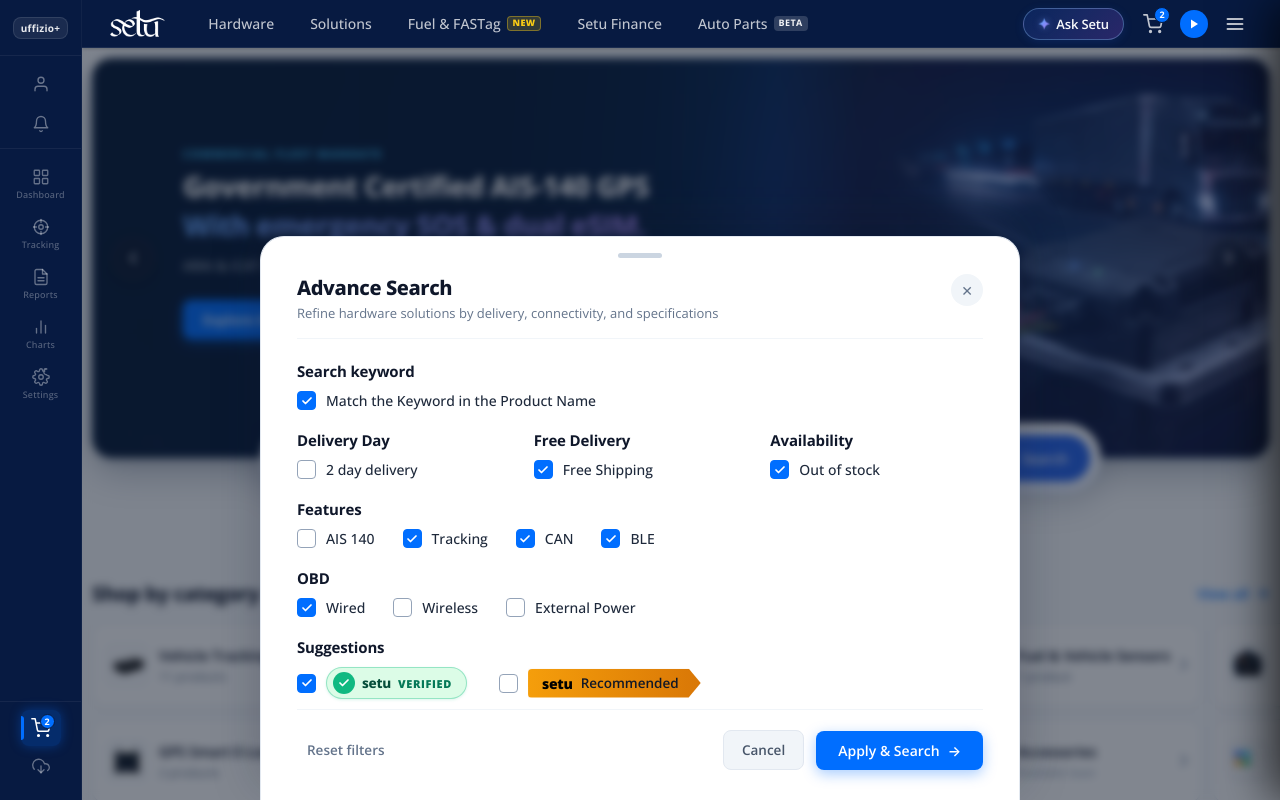
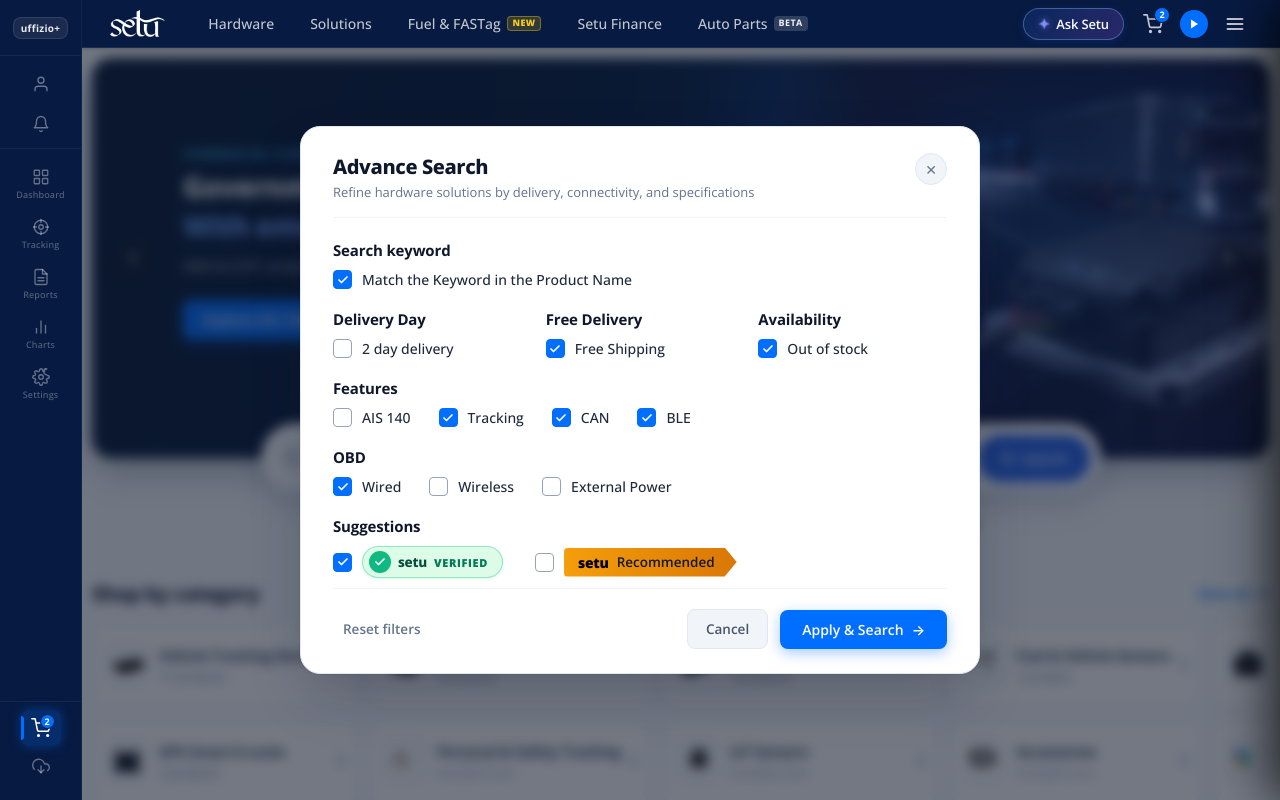
Before and after one commit to kinjal106/setu, a React (Vite) app: page / in a window 1280 px wide. Both pictures are taken after a click on the button 948 px from the left and 458 px from the top of the page. Built offline with nearby package versions, Linux system fonts and the light colour scheme.

Commit message:
Convert Advance Search from bottom sheet to centered web popup modal

```diff
--- a/src/pages/SetuHome/SetuHome.css
+++ b/src/pages/SetuHome/SetuHome.css
@@ -500,19 +500,21 @@
 }
 
 /* ────────────────────────────────────────────────────────────
-   ADVANCE SEARCH BOTTOM SHEET MODAL (Matches Reference Image 2)
+   ADVANCE SEARCH POPUP MODAL (Centered Web Dialog)
 ──────────────────────────────────────────────────────────── */
 .advance-sheet-backdrop {
   position: fixed;
   inset: 0;
-  background: rgba(15, 23, 42, 0.52);
-  backdrop-filter: blur(4px);
-  -webkit-backdrop-filter: blur(4px);
+  background: rgba(15, 23, 42, 0.58);
+  backdrop-filter: blur(6px);
+  -webkit-backdrop-filter: blur(6px);
   z-index: 10000;
   display: flex;
   justify-content: center;
-  align-items: flex-end;
-  animation: advanceBackdropFade 220ms ease both;
+  align-items: center;
+  padding: 24px 16px;
+  box-sizing: border-box;
+  animation: advanceBackdropFade 200ms ease both;
 }
 
 @keyframes advanceBackdropFade {
@@ -522,41 +524,47 @@
 
 .advance-sheet-panel {
   width: 100%;
-  max-width: 760px;
+  max-width: 680px;
   background: #FFFFFF;
   border: 1px solid #E2E8F0;
-  border-bottom: none;
-  border-top-left-radius: 24px;
-  border-top-right-radius: 24px;
-  box-shadow: 0 -16px 48px rgba(15, 23, 42, 0.25);
-  padding: 16px 36px 30px 36px;
+  border-radius: 20px;
+  box-shadow: 0 25px 60px -12px rgba(15, 23, 42, 0.28), 0 0 0 1px rgba(15, 23, 42, 0.05);
+  padding: 26px 32px 24px 32px;
   box-sizing: border-box;
-  max-height: 88vh;
+  max-height: min(88vh, 760px);
   overflow-y: auto;
-  animation: advanceSheetSlideUp 280ms cubic-bezier(0.16, 1, 0.3, 1) both;
+  animation: advanceModalScaleIn 240ms cubic-bezier(0.16, 1, 0.3, 1) both;
   display: flex;
   flex-direction: column;
-}
-
-@keyframes advanceSheetSlideUp {
+  position: relative;
+}
+
+@keyframes advanceModalScaleIn {
   from {
-    transform: translateY(100%);
-    opacity: 0.5;
+    transform: scale(0.94) translateY(8px);
+    opacity: 0;
   }
   to {
-    transform: translateY(0);
+    transform: scale(1) translateY(0);
     opacity: 1;
   }
 }
 
-/* Top Grab Handle */
-.advance-sheet-handle {
-  width: 44px;
-  height: 5px;
-  border-radius: 999px;
+.advance-sheet-panel::-webkit-scrollbar {
+  width: 6px;
+}
+
+.advance-sheet-panel::-webkit-scrollbar-track {
+  background: transparent;
+}
+
+.advance-sheet-panel::-webkit-scrollbar-thumb {
   background: #CBD5E1;
-  margin: 0 auto 16px;
-  flex-shrink: 0;
+  border-radius: 3px;
+}
+
+.advance-sheet-panel::-webkit-scrollbar-thumb:hover {
+  background: #94A3B8;
 }
 
 /* Header */
@@ -589,7 +597,7 @@
   height: 32px;
   border-radius: 50%;
   background: #F1F5F9;
-  border: none;
+  border: 1px solid #E2E8F0;
   color: #64748B;
   font-size: 14px;
   display: flex;
@@ -603,6 +611,7 @@
 .advance-sheet-close-btn:hover {
   background: #E2E8F0;
   color: #0F172A;
+  transform: scale(1.05);
 }
 
 /* Body & Sections */
@@ -855,9 +864,14 @@
 }
 
 @media (max-width: 640px) {
+  .advance-sheet-backdrop {
+    padding: 12px;
+    align-items: center;
+  }
   .advance-sheet-panel {
-    padding: 16px 20px 24px 20px;
-    max-height: 92vh;
+    padding: 20px 18px 20px 18px;
+    border-radius: 16px;
+    max-height: calc(100vh - 24px);
   }
   .advance-grid-3col {
     grid-template-columns: 1fr;
--- a/src/pages/SetuHome/SetuHome.jsx
+++ b/src/pages/SetuHome/SetuHome.jsx
@@ -601,7 +601,7 @@
   suggestionRecommended: false // "setu Recommended"
 };
 
-function AdvanceSearchBottomSheet({ isOpen, onClose, filters, onToggleFilter, onReset, onApply }) {
+function AdvanceSearchModal({ isOpen, onClose, filters, onToggleFilter, onReset, onApply }) {
   // Close on Escape key
   useEffect(() => {
     if (!isOpen) return;
@@ -632,13 +632,10 @@
       onClick={onClose}
       role="dialog"
       aria-modal="true"
-      aria-label="Advance Search Filters"
+      aria-label="Advance Search Filters Popup"
     >
       <div className="advance-sheet-panel" onClick={(e) => e.stopPropagation()}>
-        {/* Top Drag Handle Bar */}
-        <div className="advance-sheet-handle" />
-
-        {/* Sheet Header */}
+        {/* Modal Header */}
         <div className="advance-sheet-head">
           <div className="advance-sheet-title-group">
             <h3 className="advance-sheet-title">Advance Search</h3>
@@ -1190,8 +1187,8 @@
         </button>
       </form>
 
-      {/* ── Advance Search Bottom Sheet ── */}
-      <AdvanceSearchBottomSheet
+      {/* ── Advance Search Modal Popup ── */}
+      <AdvanceSearchModal
         isOpen={isAdvanceOpen}
         onClose={() => setIsAdvanceOpen(false)}
         filters={advanceFilters}
```
